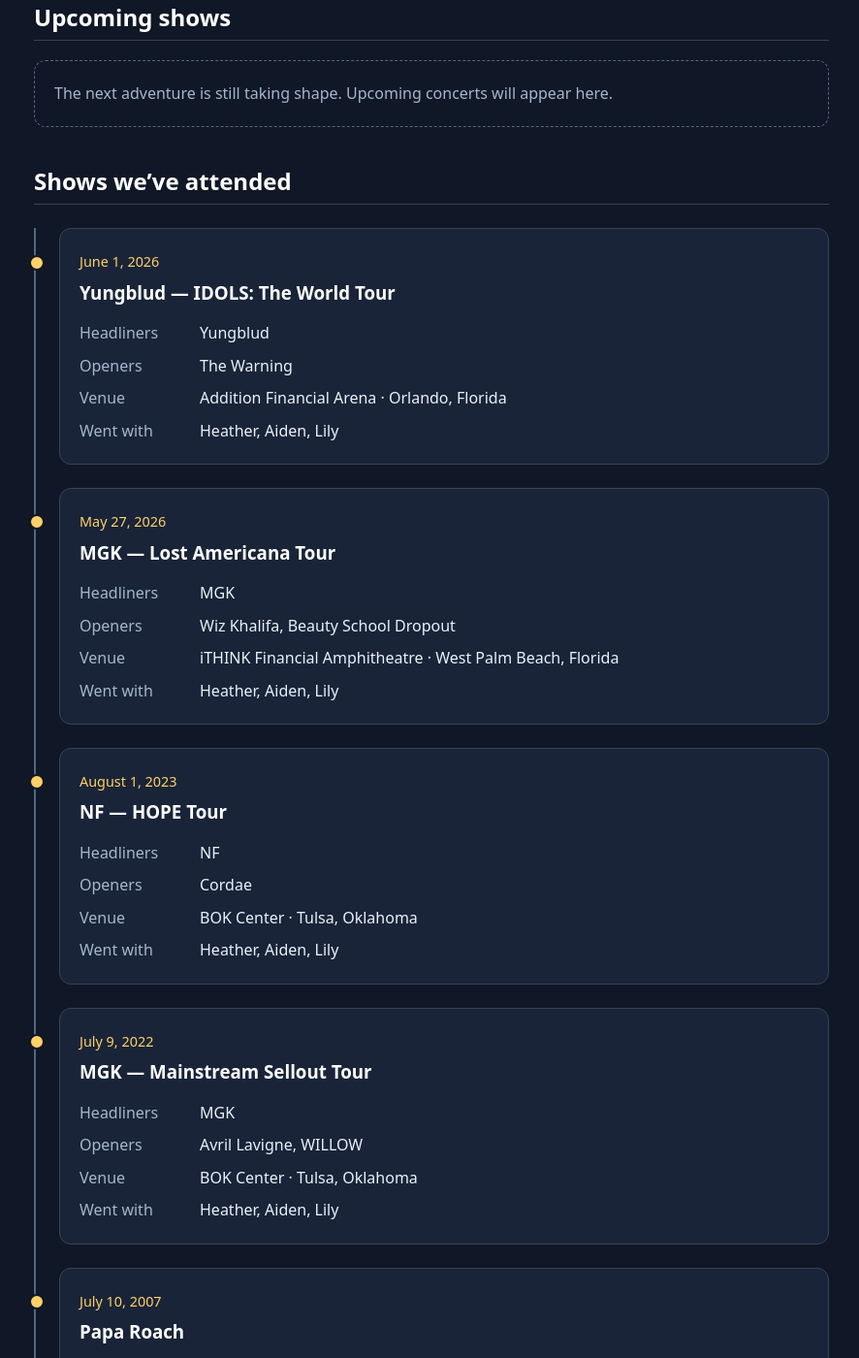
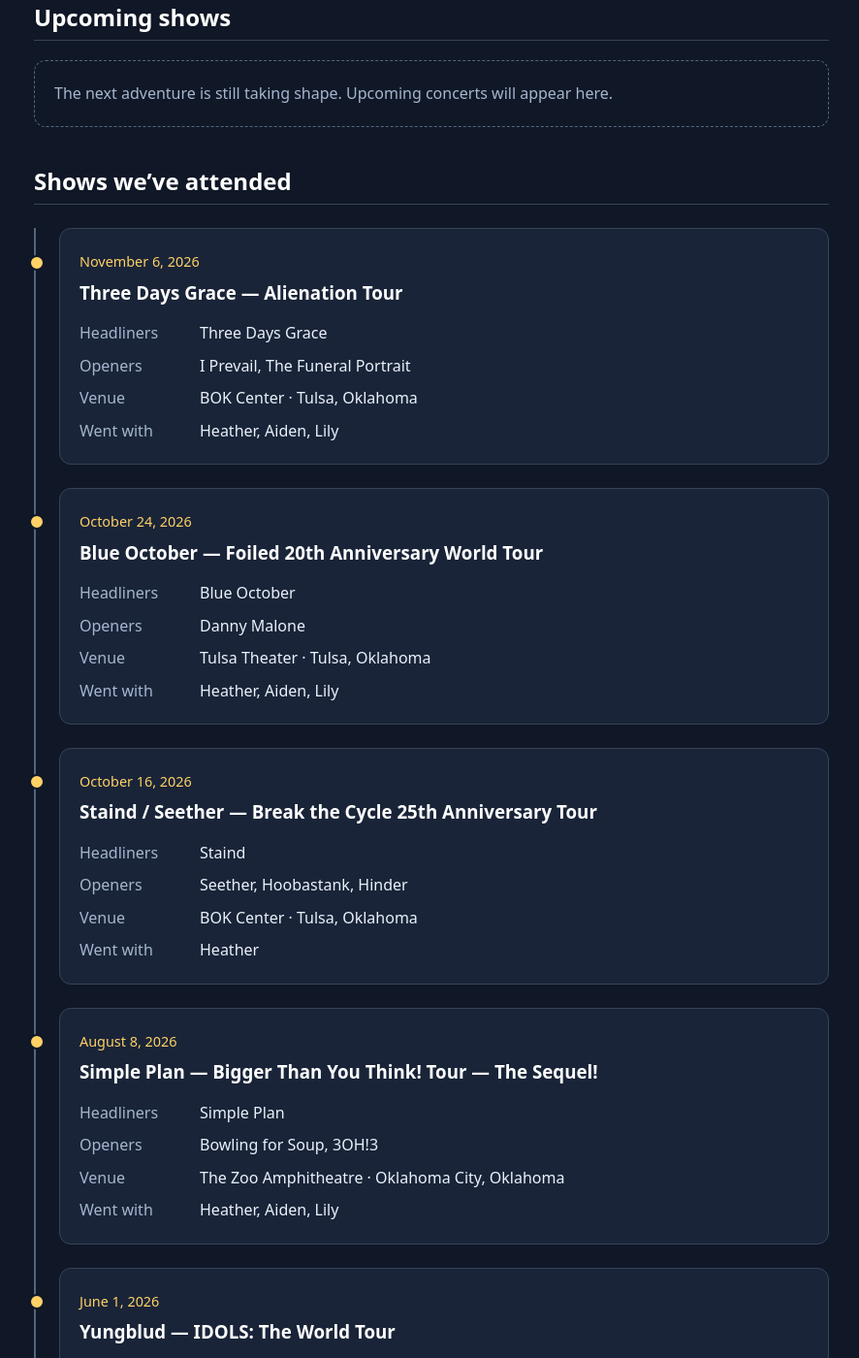
Before and after one commit to bamalroney-dev/Side-quest-dispatch, a Jekyll site: the page built from concerts.html, in a window 1280 px wide and 1400 px high, scrolled down 448 px. Shown: the whole window at 97% size, without its empty margins (195-1081 px from the left). Built offline with Jekyll 4.4.1, drawn with Linux system fonts in a browser that asks for light colours; some of the changed text lies outside the part shown.

Commit message:
Add seven confirmed concerts and their companions

```diff
--- a/_data/concerts.yml
+++ b/_data/concerts.yml
@@ -126,3 +126,80 @@
   location: "Orlando, Florida"
   companions: ["Heather", "Aiden", "Lily"]
   notes: ""
+
+# https://www.visitokc.com/articles/post/disturbed-announces-23-date-take-back-your-life-2024-north-american-tour/
+- date: "2024-01-27"
+  title: "Disturbed — Take Back Your Life Tour"
+  status: attended
+  headliners: ["Disturbed"]
+  openers: ["Falling in Reverse","Plush"]
+  venue: "Paycom Center"
+  location: "Oklahoma City, Oklahoma"
+  companions: ["Heather","Aiden","Lily"]
+  notes: ""
+
+# https://www.concertarchives.org/bands/imagine-dragons?date=past&page=5
+- date: "2024-09-08"
+  title: "Imagine Dragons — LOOM World Tour"
+  status: attended
+  headliners: ["Imagine Dragons"]
+  openers: ["Cannons"]
+  venue: "Thunder Ridge Nature Arena"
+  location: "Ridgedale, Missouri"
+  companions: ["Heather","Aiden","Lily"]
+  notes: ""
+
+# https://www.setlist.fm/setlist/linkin-park/2025/bok-center-tulsa-ok-135ef1c1.html
+- date: "2025-04-28"
+  title: "Linkin Park — From Zero World Tour"
+  status: attended
+  headliners: ["Linkin Park"]
+  openers: ["grandson"]
+  venue: "BOK Center"
+  location: "Tulsa, Oklahoma"
+  companions: ["Heather","Aiden","Lily"]
+  notes: ""
+
+# https://www.setlist.fm/setlist/simple-plan/2026/the-zoo-amphitheatre-oklahoma-city-ok-334b3821.html
+- date: "2026-08-08"
+  title: "Simple Plan — Bigger Than You Think! Tour — The Sequel!"
+  status: attended
+  headliners: ["Simple Plan"]
+  openers: ["Bowling for Soup","3OH!3"]
+  venue: "The Zoo Amphitheatre"
+  location: "Oklahoma City, Oklahoma"
+  companions: ["Heather","Aiden","Lily"]
+  notes: ""
+
+# https://www.concertarchives.org/concerts/break-the-cycle-25th-anniversary-tour--12834160
+- date: "2026-10-16"
+  title: "Staind / Seether — Break the Cycle 25th Anniversary Tour"
+  status: attended
+  headliners: ["Staind"]
+  openers: ["Seether","Hoobastank","Hinder"]
+  venue: "BOK Center"
+  location: "Tulsa, Oklahoma"
+  companions: ["Heather"]
+  notes: ""
+
+# https://tulsatheater.com/event/blue-october-3/tulsa-theater/
+- date: "2026-10-24"
+  title: "Blue October — Foiled 20th Anniversary World Tour"
+  status: attended
+  headliners: ["Blue October"]
+  openers: ["Danny Malone"]
+  venue: "Tulsa Theater"
+  location: "Tulsa, Oklahoma"
+  companions: ["Heather","Aiden","Lily"]
+  notes: ""
+
+# https://www.visittulsa.com/event/three-days-grace/11240/
+- date: "2026-11-06"
+  title: "Three Days Grace — Alienation Tour"
+  status: attended
+  headliners: ["Three Days Grace"]
+  openers: ["I Prevail","The Funeral Portrait"]
+  venue: "BOK Center"
+  location: "Tulsa, Oklahoma"
+  companions: ["Heather","Aiden","Lily"]
+  notes: ""
```
